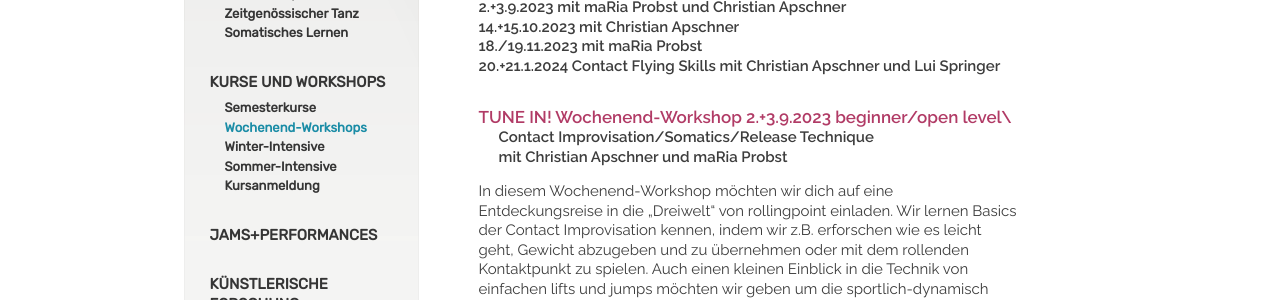
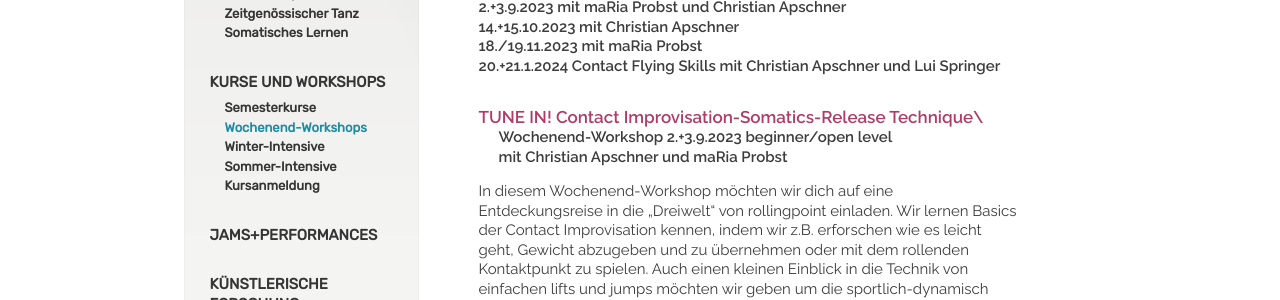
Before and after one commit to manulari/rollingpointat, a Jekyll site: the page built from _pages_de/workshops.md, in a window 1280 px wide and 900 px high. Shown: the part 226-526 px from the top of the window. Built offline with Jekyll 4.4.1, drawn with Linux system fonts in a browser that asks for light colours; comment, search, counter and statistics services are not loaded.

```diff
--- a/_pages_de/workshops.md
+++ b/_pages_de/workshops.md
@@ -13,9 +13,8 @@ Fotocredits: He Shao Hui\
 
 <div class="named-anchor" id="liquid"></div>
 
-#### TUNE IN! Wochenend-Workshop  2.+3.9.2023 beginner/open level\
-
-**Contact Improvisation/Somatics/Release Technique**\
+#### **TUNE IN! Contact Improvisation-Somatics-Release Technique**\
+**Wochenend-Workshop  2.+3.9.2023 beginner/open level**\
 **mit Christian Apschner und maRia Probst**
 
 In diesem Wochenend-Workshop möchten wir dich auf eine Entdeckungsreise in die „Dreiwelt“ von rollingpoint einladen. Wir lernen Basics der Contact Improvisation kennen, indem wir z.B. erforschen wie es leicht geht, Gewicht abzugeben und zu übernehmen oder mit dem rollenden Kontaktpunkt zu spielen. Auch einen kleinen Einblick in die Technik von einfachen lifts und jumps möchten wir geben um die sportlich-dynamisch Seite der Contact Improvisation kennenzulernen.
@@ -99,8 +98,6 @@ Bewegung und Berührung sind die Grundlage aller menschlichen Entwicklungsproze
 Mit unseren durch anatomisch-imaginative Vorstellungsbilder unterstützten Anleitungen wird es möglich, kleinste Veränderungen von Muskelanspannungen und andere kinästhetische Empfindungen wahrzunehmen. Zentrale Verbindungen unseres Bewegungssystems wie die Enden unserer Wirbelkette, Schultern-Hüftgelenke oder die Hand- und Fußfesseln werden gezielt angesprochen.
 
 Unser Fokus liegt an diesem Wochenende darin, diesen "Berührungsschatz" im Sinne von Bewegungsvielfalt, Bewegungsqualität und angemessenen Einsatz von Energie und Kraft zu heben, um ihn in unsere tänzerischen Beziehungen sowohl in der Contact Improvisation wie auch in der freien Improvisation einfließen zu lassen.  In der Contact Improvisation begegnen wir unseren TanzpartnerInnen in Form eines nonverbalen Dialogs und in diversen Übungssettings lernen wir, Bewegung im Kontakt körpergerecht und im Zusammenspiel mit den physikalischen Gesetzmäßigkeiten zu gestalten.
-
-
 
 ### Sommer-Workshops:
 
```
